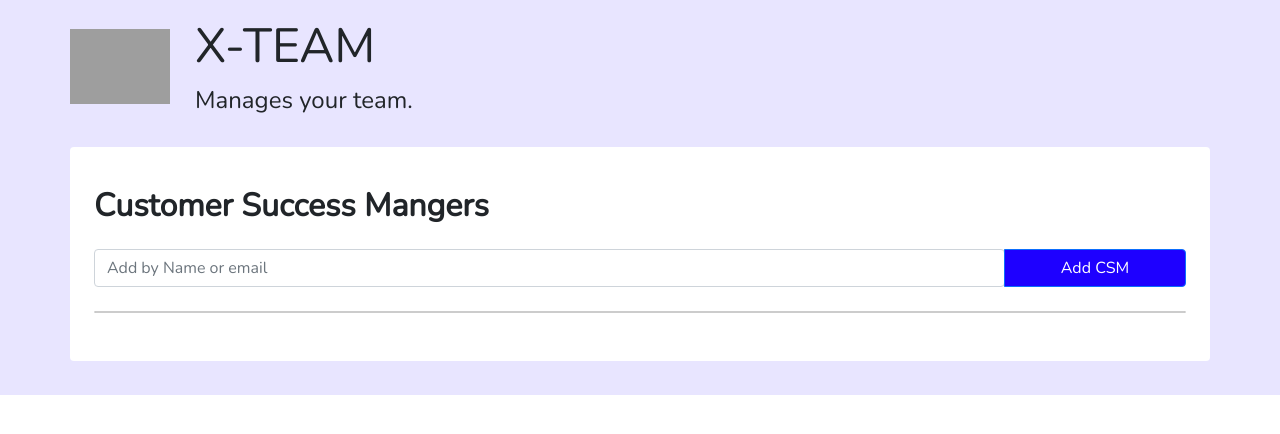
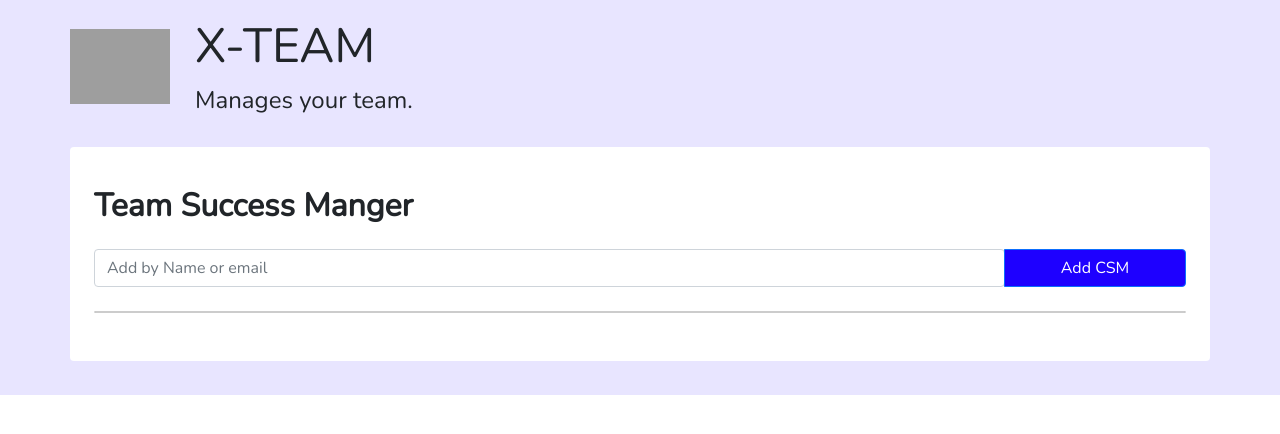
Before and after one commit to intogit/CRUDwithSearch, a React (Vite) app: page / in a window 1280 px wide. Shown: the top 434 px of the page. Built offline with nearby package versions, Linux system fonts and the light colour scheme; grey boxes are pictures that could not be loaded; a web font is replaced by a local one.

Commit message:
Update Csm.jsx

```diff
--- a/src/components/Csm.jsx
+++ b/src/components/Csm.jsx
@@ -74,7 +74,7 @@ function Csm() {
     <div className=" body">
       <Head />
       <div className="container content p-4 my-4">
-        <h2 className="py-3"><b>Customer Success Mangers</b></h2>
+        <h2 className="py-3"><b>Team Success Manger</b></h2>
         <Searchbar
           addAllUsers={addNewUserDetailHandler}
           details={details}
```
